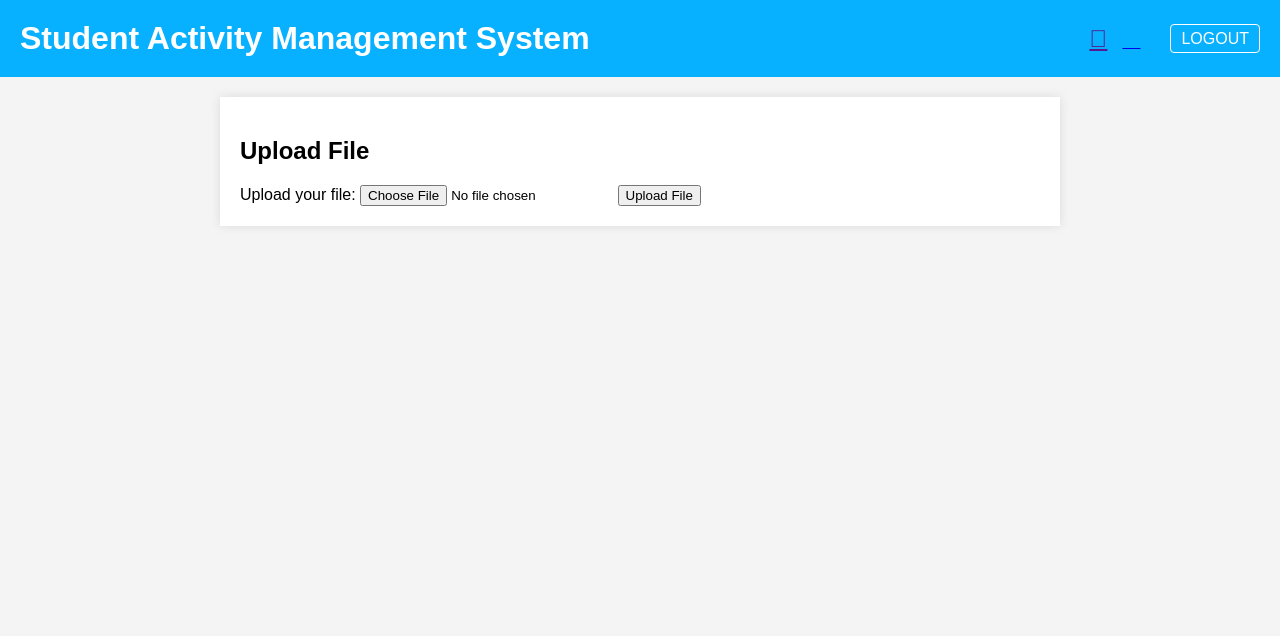
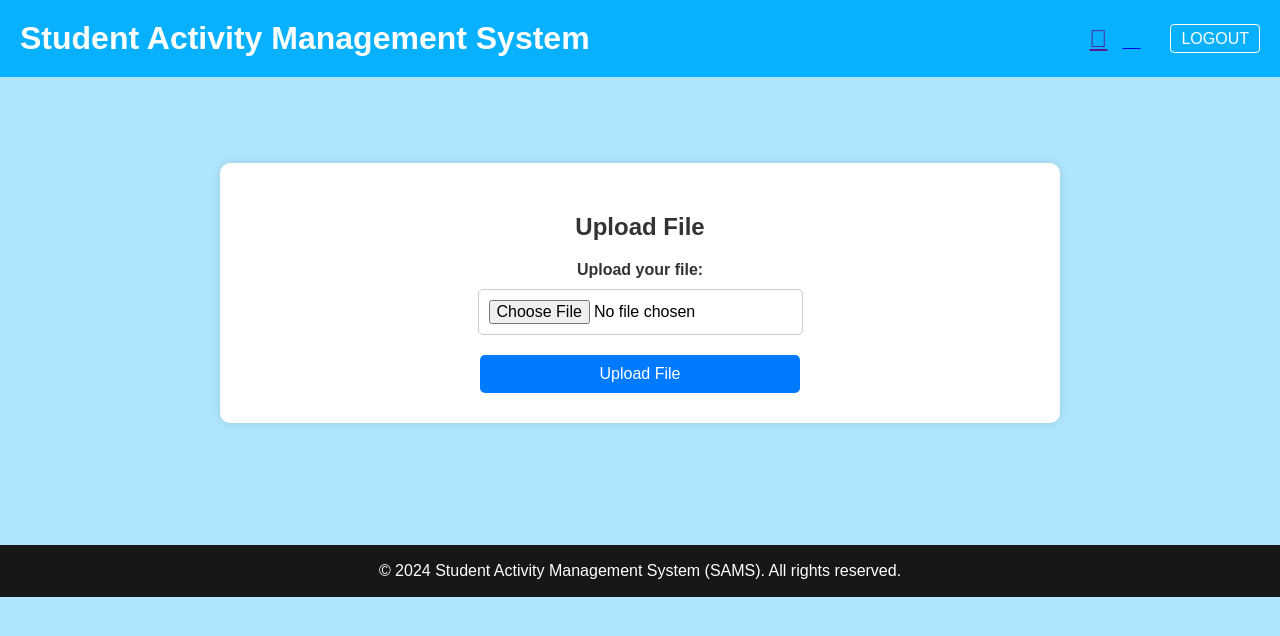
Before and after one commit to Buwanding/Commision_CSTE, a PHP site: page /student-page/student_activity.php?activity_id=1 in a window 1280 px wide. Shown: the top 636 px of the page. Run offline with PHP 8.4, Linux system fonts and the light colour scheme; the visitor is signed in with stand-in values (Sample User, id 1); data that the repository does not hold is empty.

Commit message:
front-ends

```diff
--- a/student-page/student-css/student-page.css
+++ b/student-page/student-css/student-page.css
@@ -2,7 +2,7 @@ body {
     font-family: Arial, sans-serif;
     margin: 0;
     padding: 0;
-    background-color: #f4f4f4;
+    background-color: #afe5fd;
 }
 
 .header-container {
@@ -65,62 +65,81 @@ main {
     margin: 0 0 20px;
 }
 
-.form-container {
+main {
+    max-width: 800px;
+    margin: 50px auto;
+    padding: 20px;
+    background-color: #fff;
+    border-radius: 10px;
+    box-shadow: 0 0 10px rgba(0, 0, 0, 0.1);
+}
+
+h2 {
+    text-align: center;
+    color: #333;
+}
+
+.upload-file {
+    text-align: center;
+    padding: 10px 30px;
+}
+
+.submitted-message {
+    color: #28a745;
+    font-weight: bold;
     margin-bottom: 20px;
 }
 
-.form-container h2 {
-    margin-bottom: 10px;
+.remarks {
+    color: #6c757d;
+    margin-bottom: 20px;
 }
 
-.form-container form {
+form {
     display: flex;
     flex-direction: column;
+    align-items: center;
 }
 
-.form-container label {
-    margin-bottom: 5px;
+label {
+    font-weight: bold;
+    margin-bottom: 10px;
+    color: #333;
 }
 
-.form-container input[type="text"],
-.form-container textarea {
+input[type="file"] {
     padding: 10px;
-    margin-bottom: 10px;
     border: 1px solid #ccc;
     border-radius: 5px;
+    margin-bottom: 20px;
     font-size: 16px;
 }
 
-.form-container button {
-    padding: 10px;
-    background-color: #333;
+.upload-btn {
+    background-color: #007bff;
     color: #fff;
+    padding: 10px 120px;
     border: none;
     border-radius: 5px;
     cursor: pointer;
+    font-size: 16px;
+    transition: background-color 0.3s ease;
 }
 
-.form-container button:hover {
-    background-color: #444;
+.upload-btn:hover {
+    background-color: #0056b3;
 }
 
-.list-container {
-    margin-bottom: 20px;
+footer {
+    background-color: #171717;
+    color: white;
+    text-align: center;
+    padding: 1px;
+    width: auto;
+    bottom: 0;
 }
 
-.list-container h2 {
-    margin-bottom: 10px;
+.footer-container {
+    max-width: 800px;
+    margin: 0 auto;
 }
-
-.list-container ul {
-    list-style: none;
-    padding: 0;
-}
-
-.list-container li {
-    padding: 10px;
-    margin-bottom: 5px;
-    background-color: #f9f9f9;
-    border: 1px solid #ddd;
-    border-radius: 5px;
-}
--- a/student-page/student_activity.php
+++ b/student-page/student_activity.php
@@ -32,9 +32,10 @@ $passed_stmt->close();
     <meta charset="UTF-8">
     <meta name="viewport" content="width=device-width, initial-scale=1.0">
     <title>Upload File</title>
-    <link rel="stylesheet" href="../student-css/student-page.css">
+    <link rel="stylesheet" href="./student-css/student-page.css">
 </head>
 <body>
+
 <header>
         <div class="header-container">
 
@@ -62,15 +63,19 @@ $passed_stmt->close();
             </div>
         </div>
 </header>
-    <main>
+
+<br>
+<br>
+
+<main>
         <div class="upload-file">
             <h2>Upload File</h2>
             <?php if ($passed > 0): ?>
-                <p>You have already submitted this activity.</p>
+                <p class="submitted-message">You have already submitted this activity.</p>
                 <?php if (!empty($activity['remarks'])): ?>
-                    <p>Remarks: <?php echo htmlspecialchars($activity['remarks']); ?></p>
+                    <p class="remarks">Remarks: <?php echo htmlspecialchars($activity['remarks']); ?></p>
                 <?php else: ?>
-                    <p>Remarks: Still not graded</p>
+                    <p class="remarks">Remarks: Still not graded</p>
                 <?php endif; ?>
             <?php else: ?>
                 <form action="../php/upload_file.php" method="post" enctype="multipart/form-data">
@@ -79,10 +84,22 @@ $passed_stmt->close();
                     <input type="hidden" name="timepass" value="<?php echo htmlspecialchars($timepass); ?>">
                     <label for="student_file">Upload your file:</label>
                     <input type="file" id="student_file" name="student_file" required>
-                    <button type="submit">Upload File</button>
+                    <button type="submit" class="upload-btn">Upload File</button>
                 </form>
             <?php endif; ?>
         </div>
     </main>
+
+    <br>
+    <br>
+    <br>
+    <br>
+
+    <footer>
+    <div class="footer-container">
+        <p>&copy; 2024 Student Activity Management System (SAMS). All rights reserved.</p>
+    </div>
+</footer>
+
 </body>
 </html>
--- a/teachers-page/subject_page.php
+++ b/teachers-page/subject_page.php
@@ -55,12 +55,11 @@ if (empty($subject_id) || empty($subject_name)) {
 
     <div class="subject-details">
         <center> <h1><?php echo htmlspecialchars($_REQUEST["subject"]); ?></h1> </center>
-            <h2><?php echo htmlspecialchars($_REQUEST["subject_des"]); ?> </h2>
+        <center> <h2><?php echo htmlspecialchars($_REQUEST["subject_des"]); ?> </h2> </center>
 
         <br>
 
         <div class="button-container">
-            <button class="button">ADD ACTIVITY</button>
             <button class="button">LIST OF STUDENTS</button>
             <button class="button">LIST OF PARENTS</button>
         </div>
--- a/teachers-page/teacher-styles/subject-style.css
+++ b/teachers-page/teacher-styles/subject-style.css
@@ -1,7 +1,7 @@
 body {
     font-family: Arial, sans-serif;
-    margin: 0;
-    padding: 0;
+    margin: 0px;
+    padding: 50px;
     background-color: #afe5fd;
 }
 
```
Also changed, not shown: css/dashboard-style.css (+40 -17 lines), student-page/dashboard.php (+47 -7 lines), student-page/student_subjectpage.php (+19 -1 lines), teachers-page/dashboard.php (+21 -12 lines).
